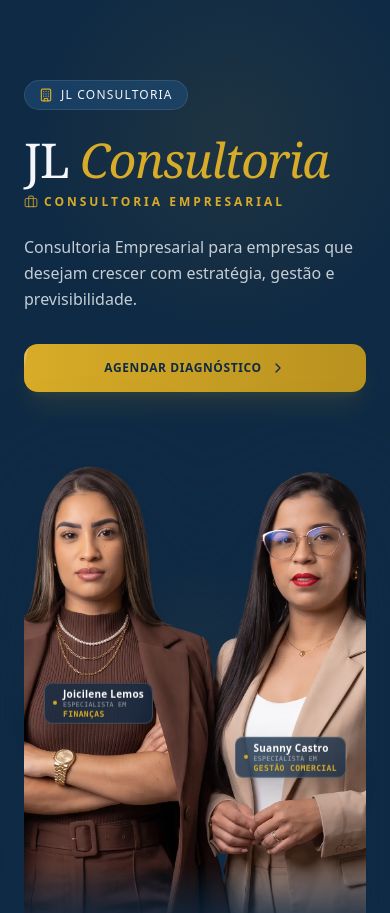
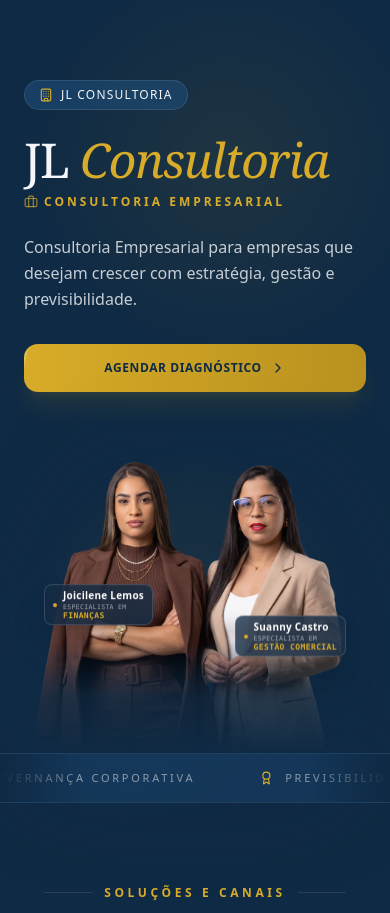
Before and after one commit to saulodsigner/jlconsultoria-biosite, a React (Vite) app: page / in a window 390 px wide. Shown: the top 913 px of the page. Built offline with nearby package versions, Linux system fonts and the light colour scheme.

Commit message:
Update Hero component image class for responsiveness
Removed minimum height from the image class for better responsiveness.

```diff
--- a/src/components/Hero.tsx
+++ b/src/components/Hero.tsx
@@ -88,7 +88,7 @@ export default function Hero({ onOpenBooking }: HeroProps) {
             </div>
 
             {/* Loose Portrait Image without limiting box - Large scale and elegant bottom fade */}
-<div className="relative w-full max-w-[800px] sm:max-w-[560px] md:max-w-[620px] lg:max-w-[680px] xl:max-w-[780px] flex items-end justify-center pointer-events-none z-0 mt-0 lg:mt-0 origin-bottom">
+<div className="relative w-full max-w-[560px] sm:max-w-[560px] md:max-w-[620px] lg:max-w-[680px] xl:max-w-[780px] flex items-end justify-center pointer-events-none z-0 mt-0 lg:mt-0 origin-bottom">
   <img
     src={teamPortrait}
     alt="JL Consultoria Sócias"
@@ -96,7 +96,7 @@ export default function Hero({ onOpenBooking }: HeroProps) {
     height={1611}
     fetchPriority="high"
     decoding="async"
-    className="w-full h-auto min-h-[520px] object-cover object-top sm:min-h-0 sm:object-contain sm:object-center block drop-shadow-[0_20px_50px_rgba(15,42,68,0.7)]"
+    className="w-full h-auto object-contain block drop-shadow-[0_20px_50px_rgba(15,42,68,0.7)]"
     referrerPolicy="no-referrer"
   />
 
```
